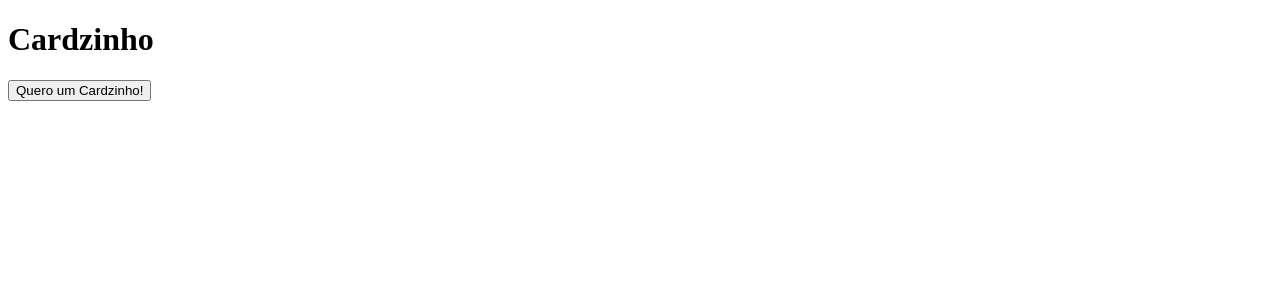
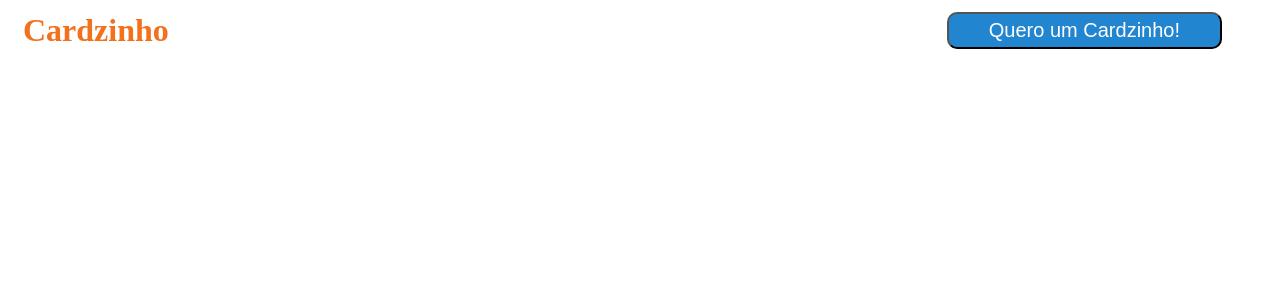
Before and after one commit to Mateusmsouza/cardzinho, a React (Create React App) app in the folder client/: page / in a window 1280 px wide. Shown: the top 300 px of the page. Built offline with nearby package versions, Linux system fonts and the light colour scheme.

Commit message:
iniciando o Header

```diff
--- a/client/src/components/header/main.js
+++ b/client/src/components/header/main.js
@@ -1,5 +1,5 @@
 import React from 'react';
-
+import './styles.css';
 const Header = () => (
   <header id="Header">
     <h1>Cardzinho</h1>
--- /dev/null
+++ b/client/src/components/header/styles.css
@@ -0,0 +1,30 @@
+#Header{
+  weight:100vh;
+  height: 20px;
+  display: flex;
+  align-items: center;
+  margin:20px 50px 20px 15px;
+  justify-content: space-between;
+}
+
+#Header h1{
+  color:#F2711C;
+  font-family:'Times New Roman', Times, serif;
+}
+
+#Header button{
+  color: #fff;
+  font-size: 20px;
+  background-color: #2185D0;
+  border-radius: 10px;
+  padding: 5px 40px 5px 40px;
+}
+
+#Header button:hover{
+  cursor:pointer;
+  color: #2185D0;
+  font-size: 20px;
+  background-color:#fff;
+  padding: 5px 40px 5px 40px;
+  transition: 0.2s;
+}
```
